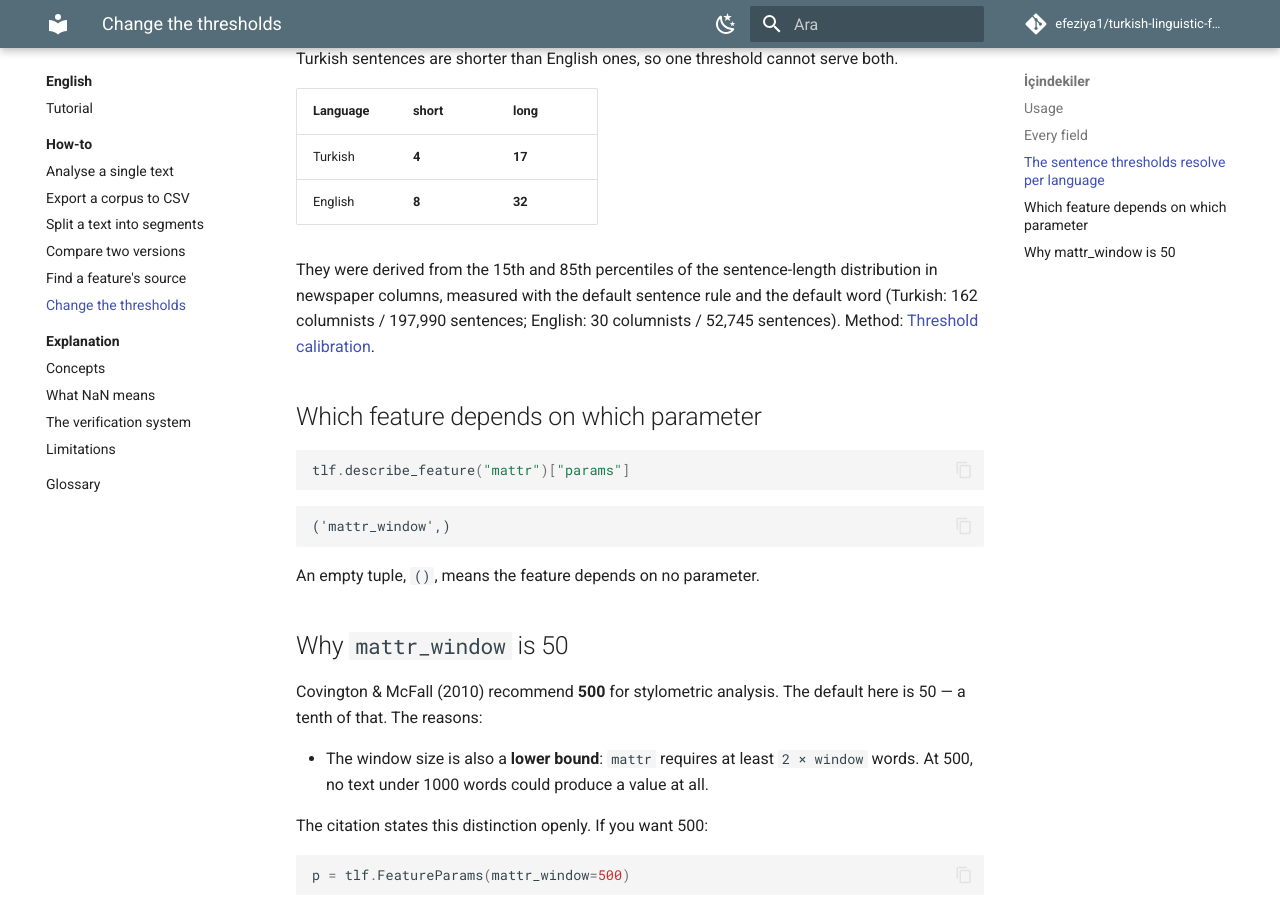
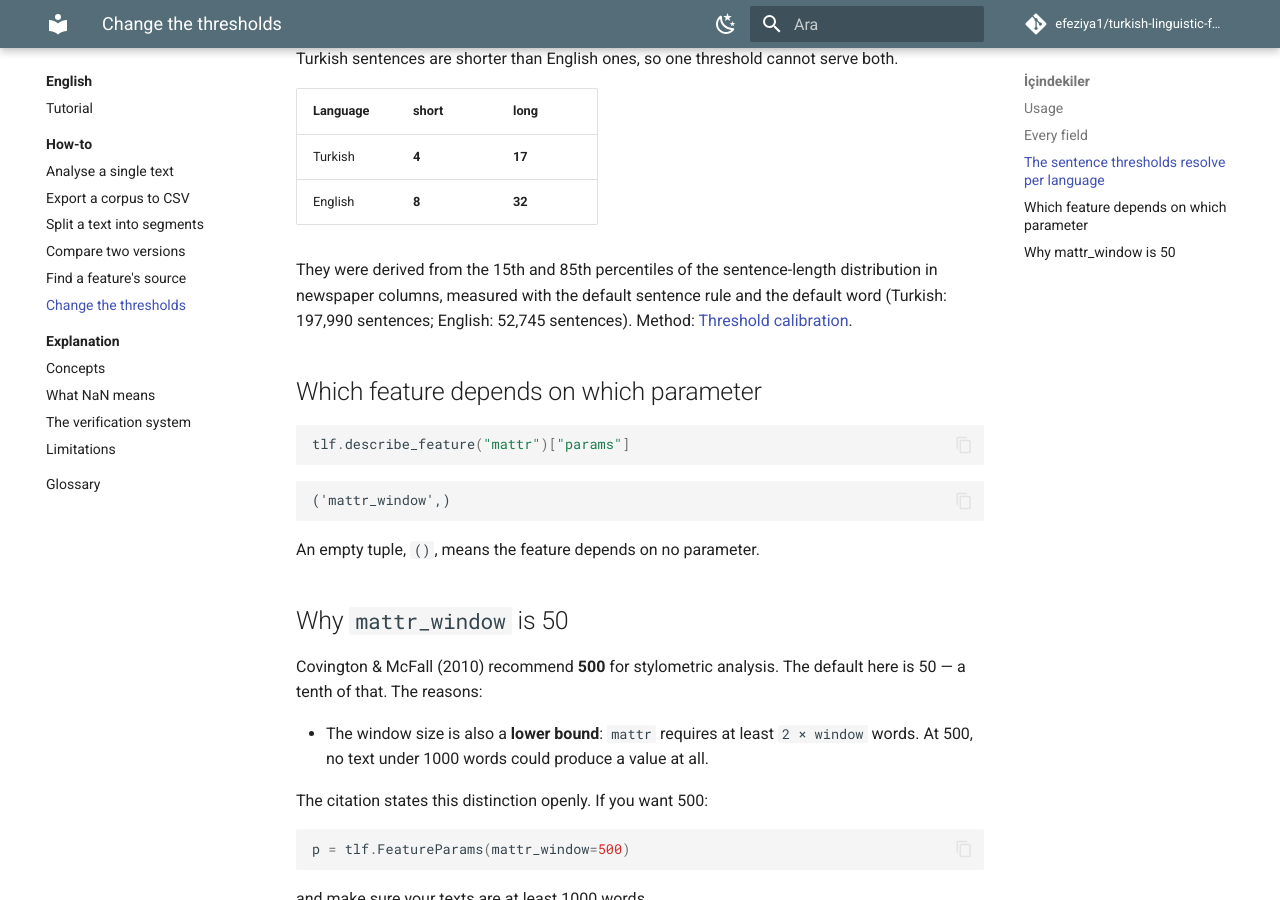
Before and after one commit to efeziya1/turkish-linguistic-features, an MkDocs documentation site: the page built from docs/en/how-to/parameters.md, in a window 1280 px wide and 900 px high, scrolled down 1753 px. Built offline with MkDocs 1.6.1 and Material for MkDocs 9.7.7, drawn with Linux system fonts in a browser that asks for light colours; comment, search, counter and statistics services are not loaded.

Commit message:
docs(params): give only sentence counts for the threshold calibration
Co-Authored-By: Claude Opus 5.5 <noreply@anthropic.com>

```diff
--- a/docs/en/how-to/parameters.md
+++ b/docs/en/how-to/parameters.md
@@ -62,8 +62,7 @@ threshold cannot serve both.
 
 They were derived from the 15th and 85th percentiles of the sentence-length
 distribution in newspaper columns, measured with the default sentence rule and
-the default word (Turkish: 162 columnists / 197,990 sentences; English: 30
-columnists / 52,745 sentences). Method:
+the default word (Turkish: 197,990 sentences; English: 52,745 sentences). Method:
 [Threshold calibration](../../threshold-calibration.md).
 
 ## Which feature depends on which parameter
```
Also changed, not shown: docs/tr/nasil/parametreler.md (+1 -1 lines).
